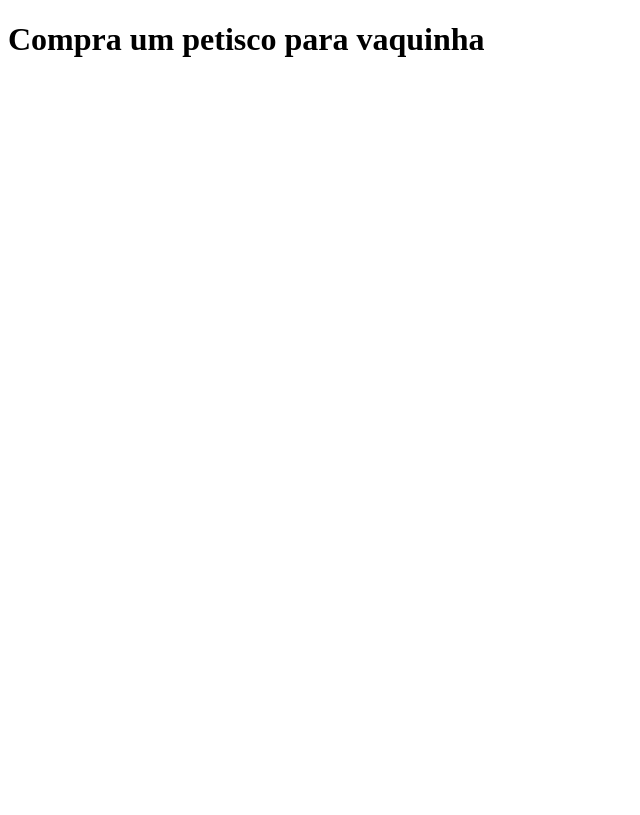
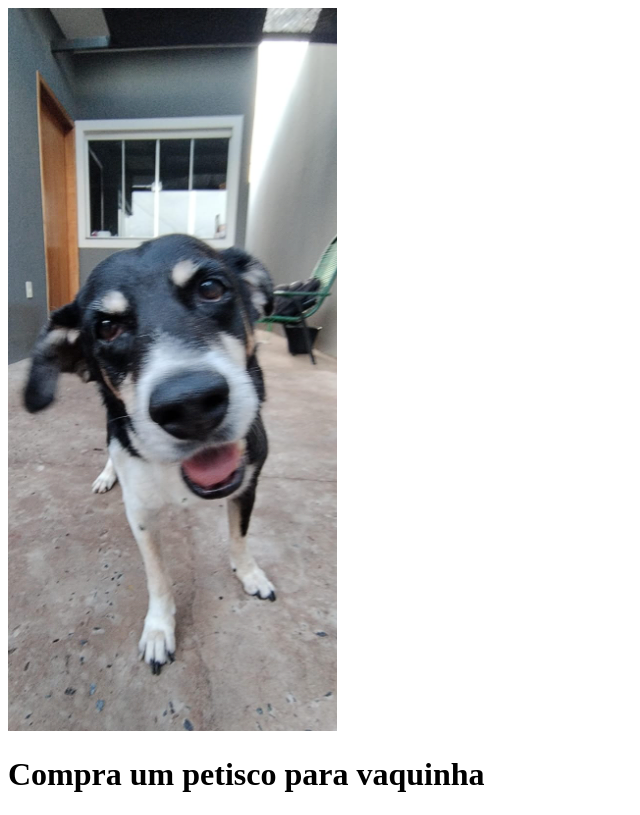
Before and after one commit to LeonardoLopesHonda/clone-tabnews, a Next.js app: page / in a window 1280 px wide. Shown: the whole page, without its empty margins (0-640 px from the left). Built offline with nearby package versions, Linux system fonts and the light colour scheme.

Commit message:
Adiciona imagem na pagina

```diff
--- a/pages/index.js
+++ b/pages/index.js
@@ -1,5 +1,12 @@
+const foto_vaquinha = require("../images/vaquinha.png");
+
 function Home() {
-    return <h1>Compra um petisco para vaquinha</h1>;
+    return (
+        <div>
+            <img src={foto_vaquinha.default.src} alt="Vaquinha"/>
+            <h1>Compra um petisco para vaquinha</h1>
+        </div>
+    );
 }
 
 export default Home;
```
Also changed, not shown: images/vaquinha.png (added).
